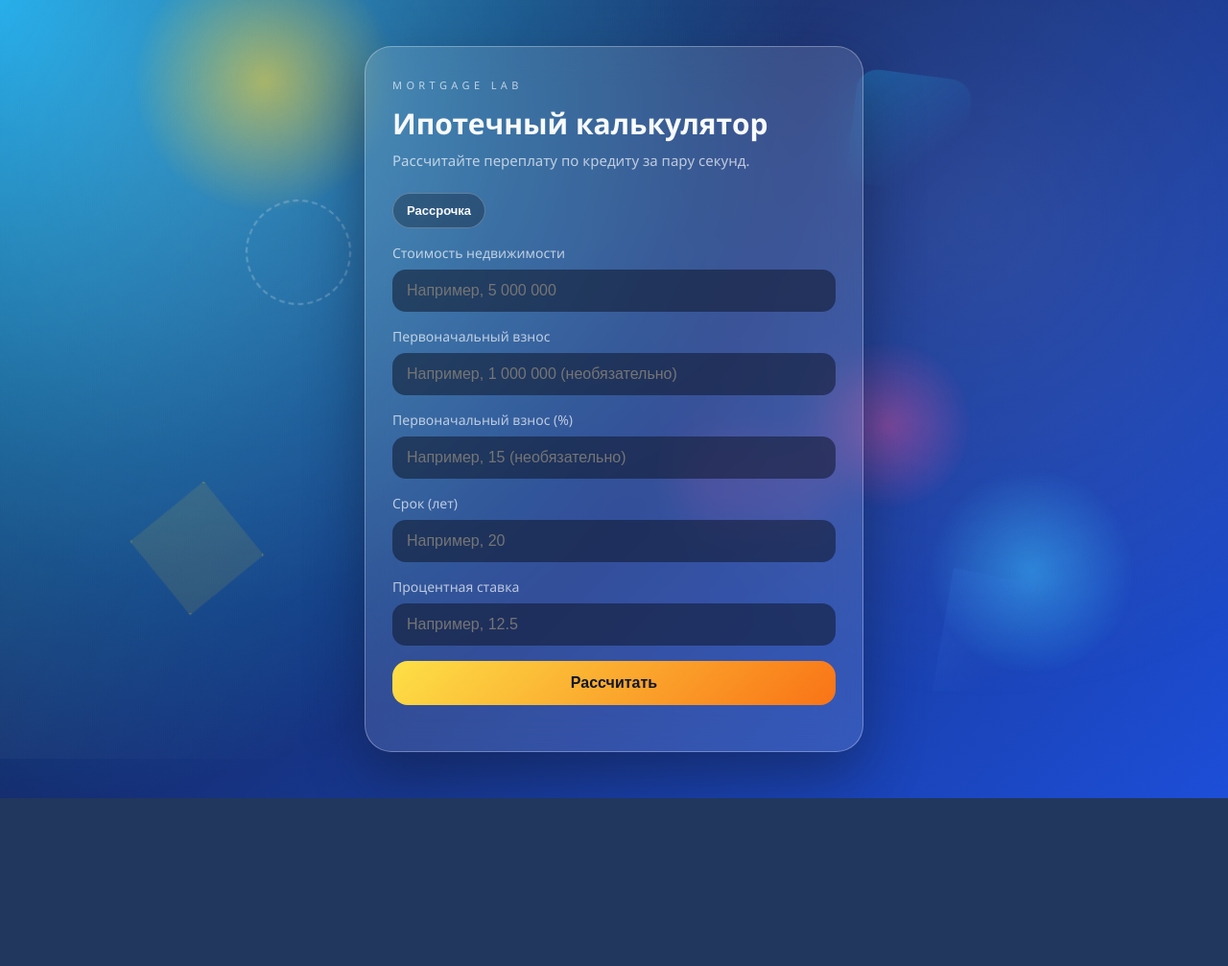
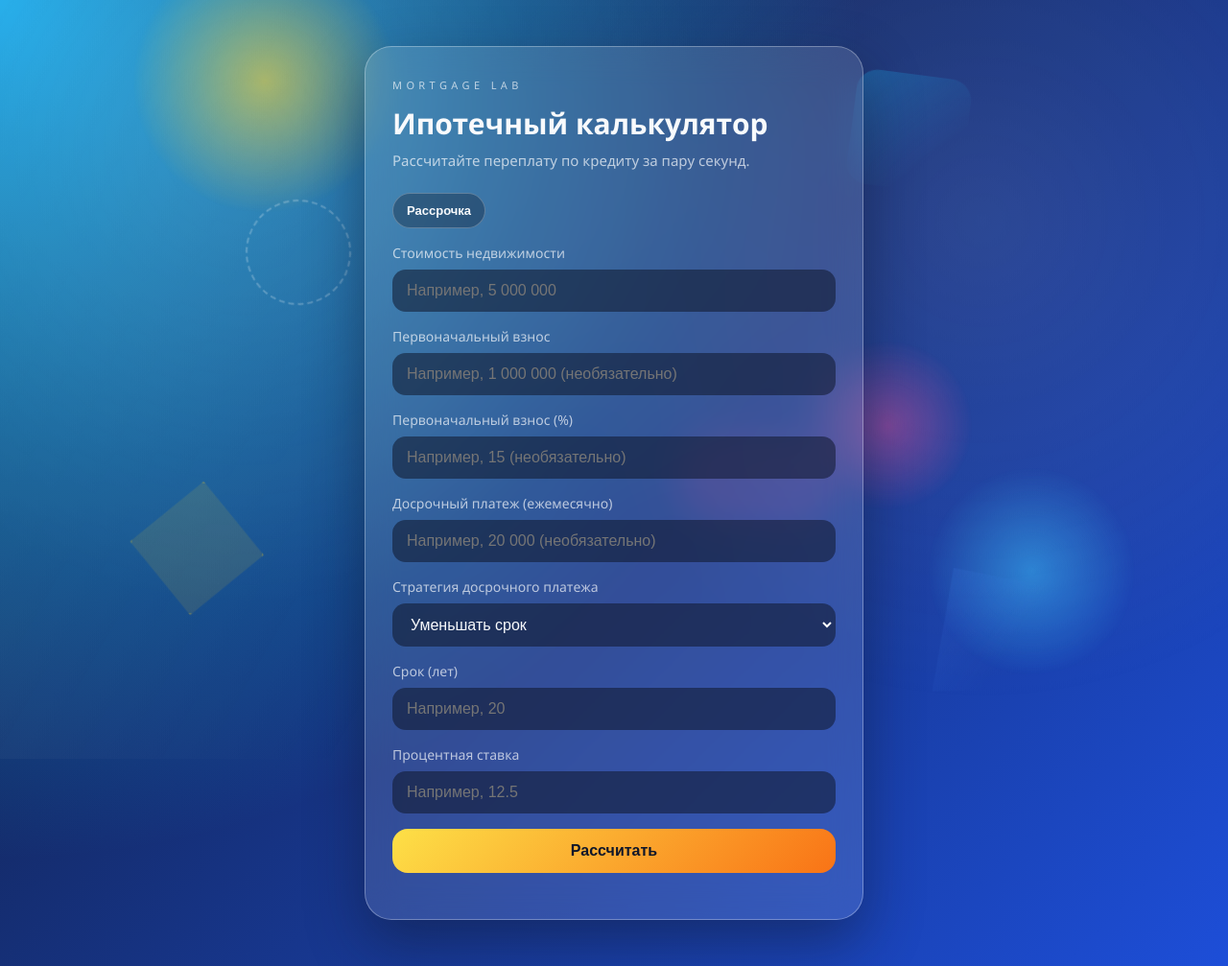
Before and after one commit to HoDzha/mortgage_calc, a Flask app: page / in a window 1280 px wide. Shown: the whole page at 96% size. Before the commit the page ends 832 px from the top, so only its background shows below. Run offline with Flask 3, Linux system fonts and the light colour scheme.

Commit message:
Добавлены досрочные платежи

```diff
--- a/app.py
+++ b/app.py
@@ -19,6 +19,8 @@ class MortgageInput:
     principal: float
     down_payment: float
     down_payment_percent: float
+    extra_payment: float
+    prepayment_strategy: str
     years: int
     annual_rate: float
 
@@ -55,13 +57,13 @@ def calculate_mortgage(data: MortgageInput) -> MortgageResult:
         raise ValueError("Первоначальный взнос должен быть меньше суммы")
 
     if monthly_rate == 0:
-        monthly_payment = loan_amount / months
+        base_payment = loan_amount / months
     else:
         factor = (1 + monthly_rate) ** months
-        monthly_payment = loan_amount * (monthly_rate * factor) / (factor - 1)
+        base_payment = loan_amount * (monthly_rate * factor) / (factor - 1)
 
     # Банки обычно округляют ежемесячный платеж до копеек.
-    monthly_payment = round(monthly_payment, 2)
+    base_payment = round(base_payment, 2)
 
     # Формируем график платежей помесячно.
     schedule: list[dict[str, float | int]] = []
@@ -80,19 +82,25 @@ def calculate_mortgage(data: MortgageInput) -> MortgageResult:
         day = min(base_date.day, last_day)
         return date(year, month, day)
 
-    for month in range(1, months + 1):
+    current_payment = base_payment
+    month = 1
+
+    while balance > 0 and month <= months:
         # Начисленные проценты за месяц.
         interest = round(balance * monthly_rate, 2) if monthly_rate > 0 else 0.0
-        principal_payment = round(monthly_payment - interest, 2)
+
+        principal_payment = round(current_payment - interest, 2)
+        if principal_payment < 0:
+            principal_payment = 0.0
+
+        total_principal = round(principal_payment + data.extra_payment, 2)
 
         # Корректируем последний платеж, чтобы закрыть остаток.
-        if month == months:
-            principal_payment = round(balance, 2)
-            monthly_payment_actual = round(principal_payment + interest, 2)
-        else:
-            monthly_payment_actual = monthly_payment
+        if total_principal > balance:
+            total_principal = round(balance, 2)
 
-        balance = round(balance - principal_payment, 2)
+        monthly_payment_actual = round(interest + total_principal, 2)
+        balance = round(balance - total_principal, 2)
         total_interest = round(total_interest + interest, 2)
 
         payment_date = add_months(start_date, month - 1)
@@ -102,16 +110,28 @@ def calculate_mortgage(data: MortgageInput) -> MortgageResult:
                 "month": month,
                 "payment": monthly_payment_actual,
                 "interest": interest,
-                "principal": principal_payment,
+                "principal": total_principal,
                 "balance": max(balance, 0.0),
                 "date": payment_date.isoformat(),
             }
         )
 
+        # Пересчитываем платеж при стратегии уменьшения платежа.
+        remaining_months = months - month
+        if data.prepayment_strategy == "reduce_payment" and remaining_months > 0 and balance > 0:
+            if monthly_rate == 0:
+                current_payment = round(balance / remaining_months, 2)
+            else:
+                factor = (1 + monthly_rate) ** remaining_months
+                current_payment = round(balance * (monthly_rate * factor) / (factor - 1), 2)
+
+        month += 1
+
     total_paid = round(sum(item["payment"] for item in schedule), 2)
     overpayment = round(total_interest, 2)
 
     # Оцениваем минимальный доход по правилу 30%.
+    monthly_payment = schedule[0]["payment"] if schedule else base_payment
     required_income = monthly_payment / 0.3
 
     return MortgageResult(
@@ -143,6 +163,8 @@ def parse_form(form) -> MortgageInput:
     principal = parse_float(form.get("principal", ""))
     down_payment = parse_float(form.get("down_payment", ""))
     down_payment_percent = parse_float(form.get("down_payment_percent", ""))
+    extra_payment = parse_float(form.get("extra_payment", ""))
+    prepayment_strategy = form.get("prepayment_strategy", "reduce_term")
     years = parse_int(form.get("years", ""))
     annual_rate = parse_float(form.get("annual_rate", ""))
 
@@ -158,6 +180,10 @@ def parse_form(form) -> MortgageInput:
         raise ValueError("Укажите взнос либо суммой, либо процентом")
     if down_payment >= principal:
         raise ValueError("Первоначальный взнос должен быть меньше суммы")
+    if extra_payment < 0:
+        raise ValueError("Досрочный платеж не может быть отрицательным")
+    if prepayment_strategy not in {"reduce_term", "reduce_payment"}:
+        raise ValueError("Некорректная стратегия досрочного платежа")
     if years <= 0:
         raise ValueError("Срок должен быть больше нуля")
     if annual_rate < 0:
@@ -167,6 +193,8 @@ def parse_form(form) -> MortgageInput:
         principal=principal,
         down_payment=down_payment,
         down_payment_percent=down_payment_percent,
+        extra_payment=extra_payment,
+        prepayment_strategy=prepayment_strategy,
         years=years,
         annual_rate=annual_rate,
     )
@@ -186,6 +214,8 @@ def index():
         "principal": "",
         "down_payment": "",
         "down_payment_percent": "",
+        "extra_payment": "",
+        "prepayment_strategy": "reduce_term",
         "years": "",
         "annual_rate": "",
     }
@@ -198,6 +228,8 @@ def index():
                 "principal": request.form.get("principal", ""),
                 "down_payment": request.form.get("down_payment", ""),
                 "down_payment_percent": request.form.get("down_payment_percent", ""),
+                "extra_payment": request.form.get("extra_payment", ""),
+                "prepayment_strategy": request.form.get("prepayment_strategy", "reduce_term"),
                 "years": request.form.get("years", ""),
                 "annual_rate": request.form.get("annual_rate", ""),
             }
--- a/static/formatting.js
+++ b/static/formatting.js
@@ -46,6 +46,11 @@ document.addEventListener("DOMContentLoaded", () => {
     rateField.classList.toggle("is-hidden", isActive);
     if (isActive) {
       rateInput.value = "";
+      rateInput.required = false;
+      rateInput.disabled = true;
+    } else {
+      rateInput.disabled = false;
+      rateInput.required = true;
     }
   });
 });
--- a/static/styles.css
+++ b/static/styles.css
@@ -217,6 +217,17 @@ h1 {
 }
 
 .field input {
+  padding: 12px 14px;
+  border-radius: 14px;
+  border: 1px solid transparent;
+  background: rgba(15, 23, 42, 0.55);
+  color: var(--text-primary);
+  font-size: 16px;
+  outline: none;
+  transition: border 0.2s ease, box-shadow 0.2s ease;
+}
+
+.select {
   padding: 12px 14px;
   border-radius: 14px;
   border: 1px solid transparent;
--- a/templates/index.html
+++ b/templates/index.html
@@ -63,6 +63,29 @@
               placeholder="Например, 15 (необязательно)"
               value="{{ values.down_payment_percent }}"
             />
+          </label>
+
+          <label class="field">
+            <span>Досрочный платеж (ежемесячно)</span>
+            <input
+              name="extra_payment"
+              inputmode="decimal"
+              data-format="money"
+              placeholder="Например, 20 000 (необязательно)"
+              value="{{ values.extra_payment }}"
+            />
+          </label>
+
+          <label class="field">
+            <span>Стратегия досрочного платежа</span>
+            <select name="prepayment_strategy" class="select">
+              <option value="reduce_term" {% if values.prepayment_strategy == 'reduce_term' %}selected{% endif %}>
+                Уменьшать срок
+              </option>
+              <option value="reduce_payment" {% if values.prepayment_strategy == 'reduce_payment' %}selected{% endif %}>
+                Уменьшать платеж
+              </option>
+            </select>
           </label>
 
           <label class="field">
```
Also changed, not shown: readme.md.
